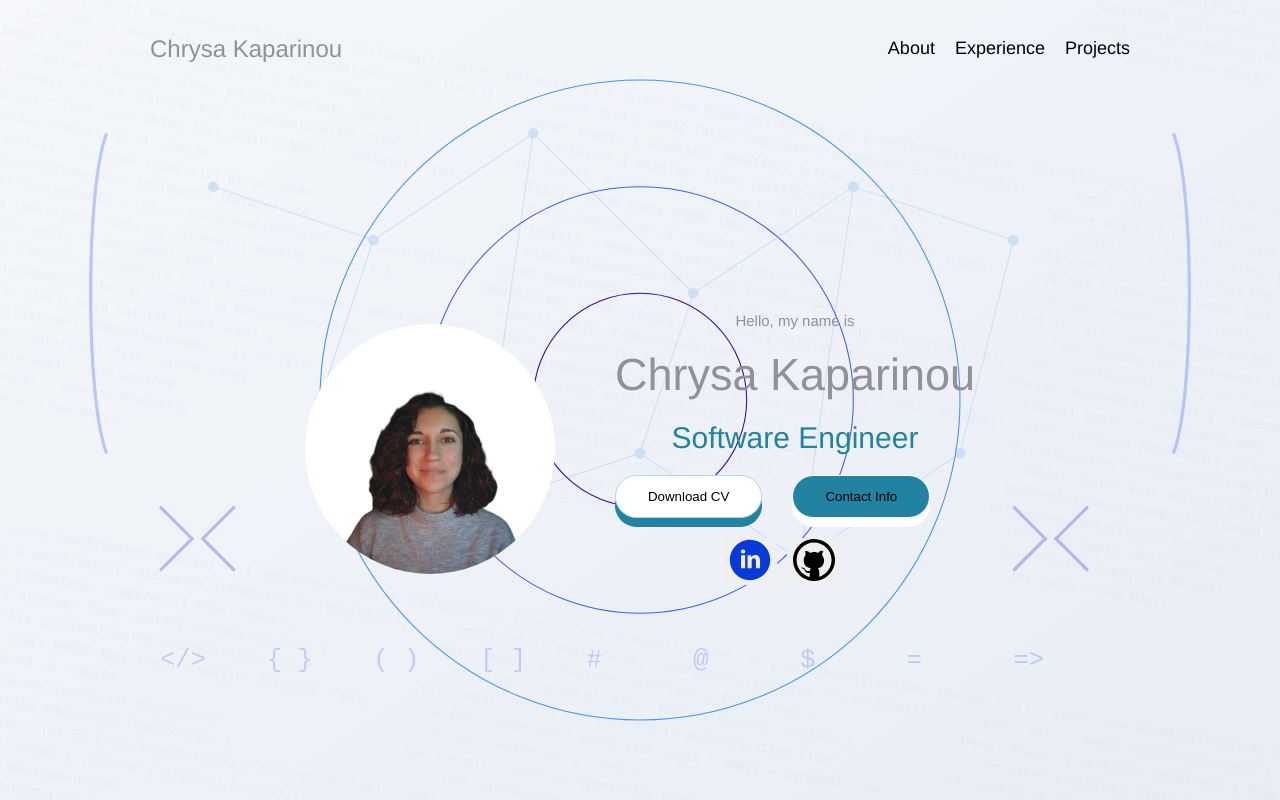
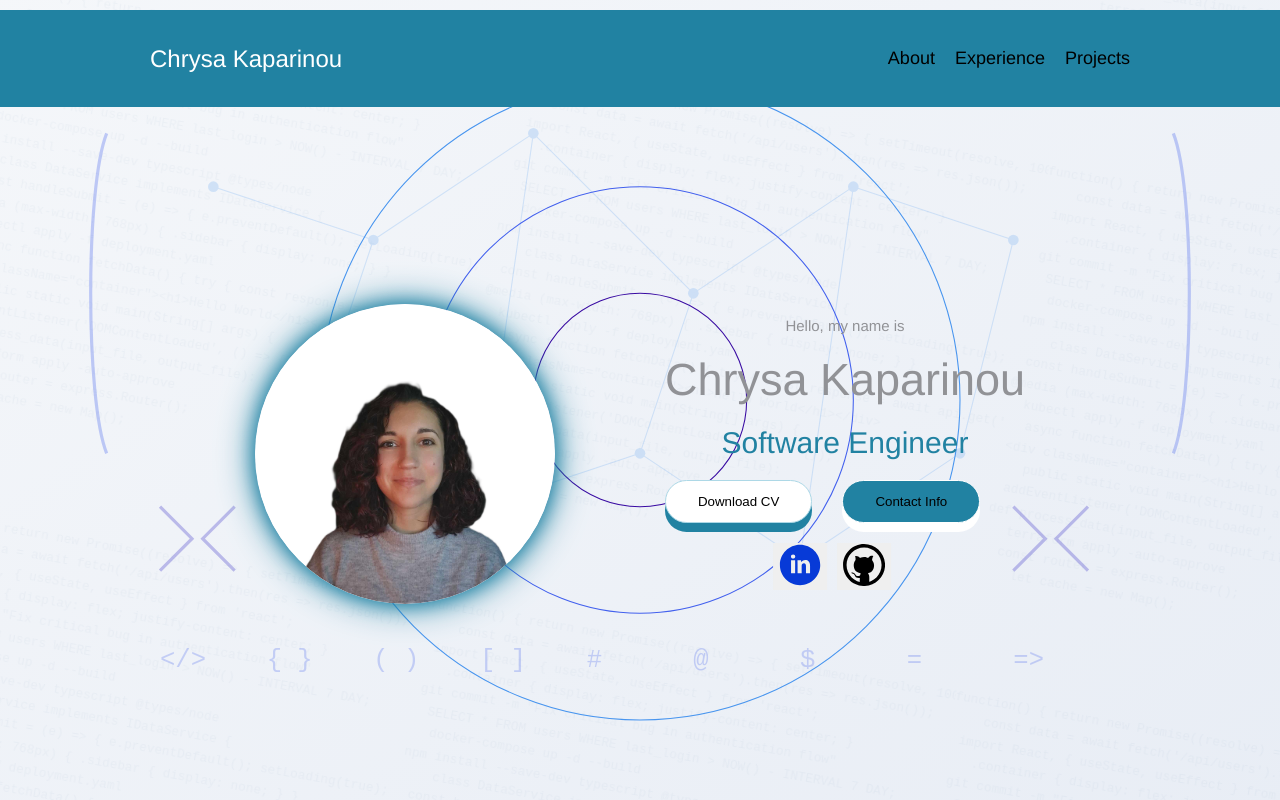
Before and after one commit to xrisakaparinou/chrysakap.github.io, a plain HTML site: page index.html in a window 1280 px wide. Drawn offline with Linux system fonts and the light colour scheme.

Commit message:
glow photo

```diff
--- a/style.css
+++ b/style.css
@@ -36,18 +36,25 @@ body {
     display:flex;
     gap: 20px;
     font-size: large;
-    color: rgb(145, 146, 150);
+    color: white;
+    text-decoration: none;
+
+
 }
 a {
     text-decoration: none;
     color: black;
 }
+
 .nav-cont {
     width: 100%;
     display: flex;
     justify-content: space-between;
     align-items: center;
     padding: 20px 150px;
+    background-color: #2182a2;
+    margin-top: 10px;
+    color: white;
 }
 
 #name{
@@ -70,11 +77,31 @@ a {
     width: 250px;
 }
 
+/* img{
+    width: 100%;
+    height: 100%;
+    border-radius:100%;
+} */
+.myphoto{
+
+    position: relative;
+    width: 300px;
+    height: 300px;
+    border-radius: 50%;
+    overflow: hidden;
+    box-shadow: 0 0 20px rgb(33, 131, 166), 0 0 40px rgb(33, 131, 163);
+    animation: glow-border 2s infinite alternate;
+    margin-right: 50px;
+}
+
 img{
     width: 100%;
     height: 100%;
-    border-radius:100%;
+    border-radius:50%;
+    object-fit: cover;
+
 }
+
 .parent{
     display: flex;
     flex-direction: column;
@@ -158,3 +185,12 @@ img{
     width: 15%;
     height: 15%;
 }
+
+@keyframes glow-border{
+    0%{
+        box-shadow: 0 0 10px rgb(33, 131, 163) , 0 0 20px rgb(33, 131, 160);
+    }
+    100% {
+        box-shadow: 0 0 20px rgb(33, 131, 166) , 0 0 40px rgb(33, 131, 163);
+    }
+}
```
